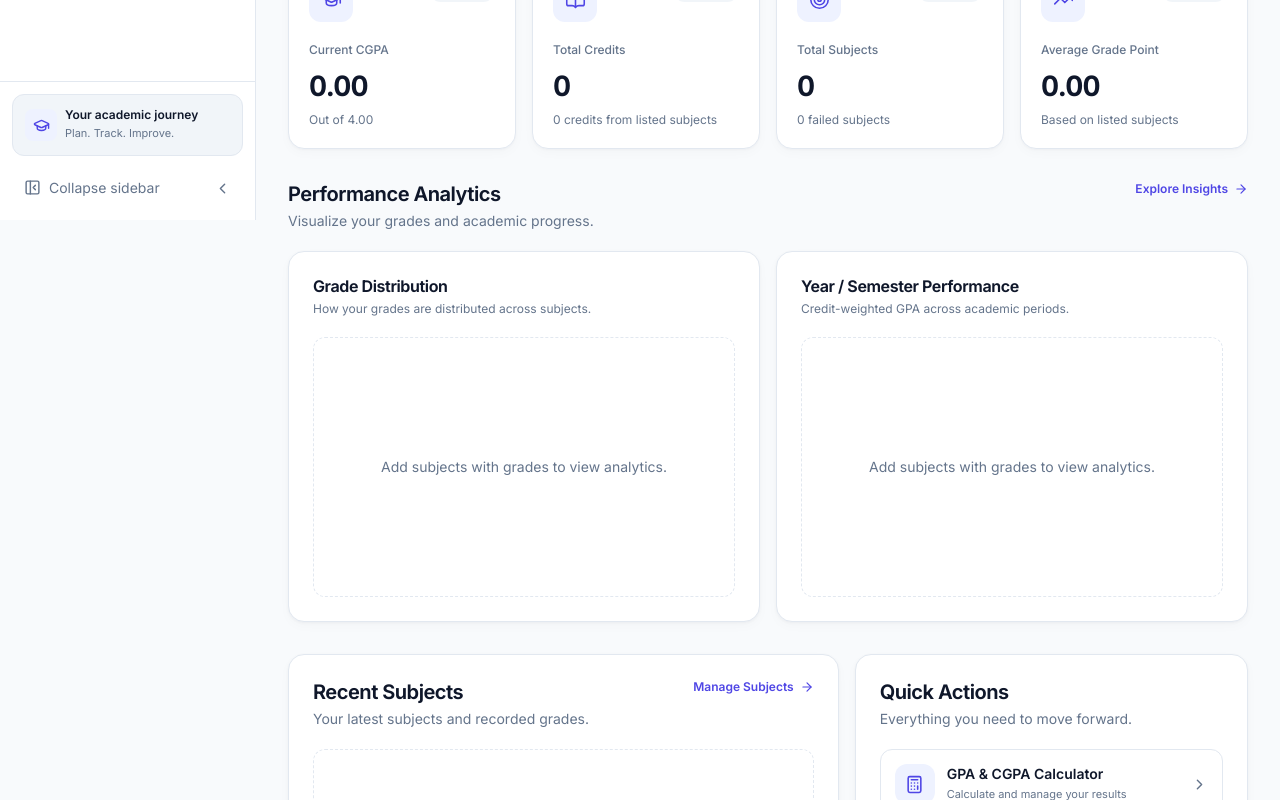
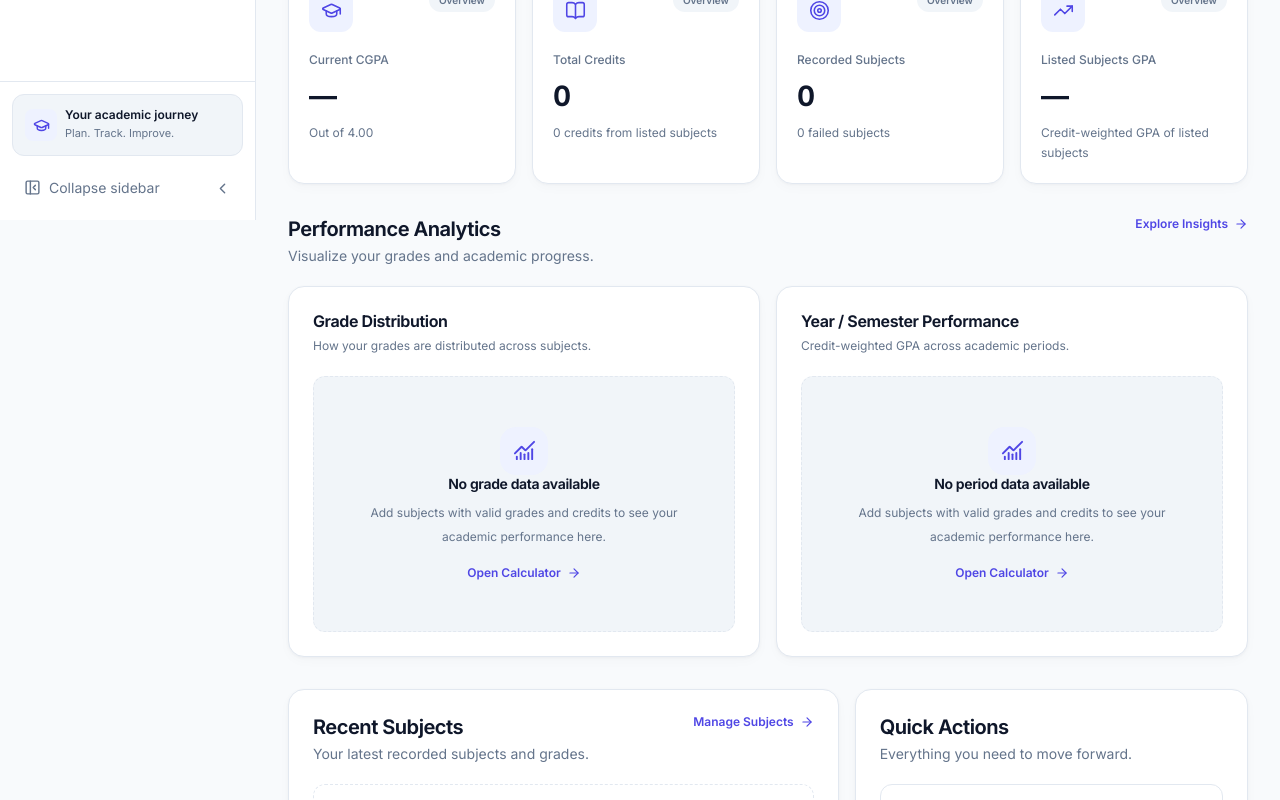
Before and after one commit to jonaedjoshim/GradePilot, a React (Vite) app: page / in a window 1280 px wide. Shown: the part 580-1380 px from the top of the page. Built offline with nearby package versions, Linux system fonts and the light colour scheme.

Commit message:
fix: improve dashboard statistics and empty states

```diff
--- a/src/pages/Dashboard.jsx
+++ b/src/pages/Dashboard.jsx
@@ -10,6 +10,8 @@ import {
   Sparkles,
   Target,
   TrendingUp,
+  AlertCircle,
+  CheckCircle2,
 } from "lucide-react";
 import { useAcademic } from "../hooks/useAcademic";
 import { GRADE_POINTS } from "../data/gradeData";
@@ -26,15 +28,16 @@ function formatNumber(value, digits = 2) {
 function SectionHeader({ title, description, action }) {
   return (
     <div className="flex flex-wrap items-start justify-between gap-3">
-      <div>
+      <div className="min-w-0">
         <h2
           className="text-base font-semibold sm:text-lg"
           style={{ color: "var(--gp-text)" }}
         >
           {title}
         </h2>
+
         <p
-          className="mt-1 text-xs sm:text-sm"
+          className="mt-1 text-xs leading-5 sm:text-sm"
           style={{ color: "var(--gp-text-muted)" }}
         >
           {description}
@@ -44,7 +47,7 @@ function SectionHeader({ title, description, action }) {
       {action && (
         <Link
           to={action.to}
-          className="inline-flex items-center gap-1.5 text-xs font-semibold transition-opacity hover:opacity-70"
+          className="inline-flex shrink-0 items-center gap-1.5 text-xs font-semibold transition-opacity hover:opacity-70"
           style={{ color: "var(--gp-primary)" }}
         >
           {action.label}
@@ -57,7 +60,7 @@ function SectionHeader({ title, description, action }) {
 
 function OverviewCard({ icon: Icon, label, value, detail, accent }) {
   return (
-    <div className="gp-card relative overflow-hidden p-5">
+    <div className="gp-card relative min-w-0 overflow-hidden p-5">
       <div className="flex items-start justify-between gap-3">
         <div
           className="flex size-11 shrink-0 items-center justify-center rounded-xl"
@@ -89,13 +92,16 @@ function OverviewCard({ icon: Icon, label, value, detail, accent }) {
         </p>
 
         <p
-          className="gp-tabular-nums mt-1.5 truncate text-[28px] font-bold tracking-tight"
+          className="gp-tabular-nums mt-1.5 text-[28px] font-bold tracking-tight break-words"
           style={{ color: "var(--gp-text)" }}
         >
           {value}
         </p>
 
-        <p className="mt-1 text-xs" style={{ color: "var(--gp-text-muted)" }}>
+        <p
+          className="mt-1 text-xs leading-5"
+          style={{ color: "var(--gp-text-muted)" }}
+        >
           {detail}
         </p>
       </div>
@@ -114,7 +120,10 @@ function ChartCard({ title, description, children }) {
           {title}
         </h3>
 
-        <p className="mt-1 text-xs" style={{ color: "var(--gp-text-muted)" }}>
+        <p
+          className="mt-1 text-xs leading-5"
+          style={{ color: "var(--gp-text-muted)" }}
+        >
           {description}
         </p>
       </div>
@@ -129,9 +138,7 @@ function QuickAction({ to, icon: Icon, title, description }) {
     <Link
       to={to}
       className="group flex min-w-0 items-center gap-3 rounded-xl border p-3.5 transition-colors hover:bg-[var(--gp-surface-2)]"
-      style={{
-        borderColor: "var(--gp-border)",
-      }}
+      style={{ borderColor: "var(--gp-border)" }}
     >
       <div
         className="flex size-10 shrink-0 items-center justify-center rounded-xl"
@@ -145,14 +152,14 @@ function QuickAction({ to, icon: Icon, title, description }) {
 
       <div className="min-w-0 flex-1">
         <p
-          className="truncate text-xs font-semibold sm:text-sm"
+          className="text-xs font-semibold sm:text-sm"
           style={{ color: "var(--gp-text)" }}
         >
           {title}
         </p>
 
         <p
-          className="mt-0.5 text-[11px]"
+          className="mt-0.5 text-[11px] leading-5"
           style={{ color: "var(--gp-text-muted)" }}
         >
           {description}
@@ -168,9 +175,103 @@ function QuickAction({ to, icon: Icon, title, description }) {
   );
 }
 
+function EmptyChart({ title }) {
+  return (
+    <div
+      className="flex min-h-64 flex-col items-center justify-center rounded-xl border border-dashed px-5 py-8 text-center"
+      style={{
+        borderColor: "var(--gp-border)",
+        background: "var(--gp-surface-2)",
+      }}
+    >
+      <div
+        className="flex size-12 items-center justify-center rounded-2xl"
+        style={{
+          background: "var(--gp-primary-bg)",
+          color: "var(--gp-primary)",
+        }}
+      >
+        <ChartNoAxesCombined size={23} />
+      </div>
+
+      <h4
+        className="mt-4 text-sm font-semibold"
+        style={{ color: "var(--gp-text)" }}
+      >
+        {title}
+      </h4>
+
+      <p
+        className="mt-2 max-w-xs text-xs leading-6"
+        style={{ color: "var(--gp-text-muted)" }}
+      >
+        Add subjects with valid grades and credits to see your academic
+        performance here.
+      </p>
+
+      <Link
+        to="/calculator"
+        className="mt-4 inline-flex items-center gap-1.5 text-xs font-semibold"
+        style={{ color: "var(--gp-primary)" }}
+      >
+        Open Calculator
+        <ArrowRight size={14} />
+      </Link>
+    </div>
+  );
+}
+
+function AcademicStatus({ failedSubjects, subjectCount }) {
+  if (subjectCount === 0) return null;
+
+  const hasFailures = failedSubjects > 0;
+
+  return (
+    <div
+      className="flex items-start gap-3 rounded-xl border p-4"
+      style={{
+        background: "var(--gp-surface-2)",
+        borderColor: "var(--gp-border)",
+      }}
+    >
+      <div
+        className="flex size-9 shrink-0 items-center justify-center rounded-xl"
+        style={{
+          background: hasFailures ? "#fef2f2" : "#ecfdf5",
+          color: hasFailures ? "#dc2626" : "#059669",
+        }}
+      >
+        {hasFailures ? <AlertCircle size={19} /> : <CheckCircle2 size={19} />}
+      </div>
+
+      <div className="min-w-0">
+        <h3
+          className="text-sm font-semibold"
+          style={{ color: "var(--gp-text)" }}
+        >
+          {hasFailures
+            ? "Subjects that need attention"
+            : "Your recorded subjects are on track"}
+        </h3>
+
+        <p
+          className="mt-1 text-xs leading-6"
+          style={{ color: "var(--gp-text-muted)" }}
+        >
+          {hasFailures
+            ? `${failedSubjects} ${
+                failedSubjects === 1 ? "subject has" : "subjects have"
+              } a failing grade. Review your results and explore possible improvement scenarios.`
+            : "No failing grades were found in your recorded subjects. Keep tracking your results to monitor your progress."}
+        </p>
+      </div>
+    </div>
+  );
+}
+
 export default function Dashboard() {
   const { state, computed } = useAcademic();
-  const { subjects } = state;
+  const { subjects, previousCGPA, previousCredits } = state;
   const { cgpa, totalCredits } = computed;
 
   const validSubjects = Array.isArray(subjects)
@@ -178,55 +279,75 @@ export default function Dashboard() {
         (subject) =>
           subject?.name?.trim() &&
           Object.hasOwn(GRADE_POINTS, subject.grade) &&
+          Number.isFinite(Number(subject.credit)) &&
           Number(subject.credit) > 0,
       )
     : [];
 
-  const averageGpa =
-    validSubjects.length > 0
-      ? validSubjects.reduce(
-          (sum, subject) => sum + GRADE_POINTS[subject.grade],
-          0,
-        ) / validSubjects.length
-      : 0;
+  const subjectCount = validSubjects.length;
 
   const completedCredits = validSubjects.reduce(
     (sum, subject) => sum + Number(subject.credit),
     0,
   );
 
+  const totalGradePoints = validSubjects.reduce(
+    (sum, subject) =>
+      sum + GRADE_POINTS[subject.grade] * Number(subject.credit),
+    0,
+  );
+
+  const semesterGpa =
+    completedCredits > 0 ? totalGradePoints / completedCredits : 0;
+
   const failedSubjects = validSubjects.filter(
     (subject) => subject.grade === "F",
   ).length;
 
+  const previousCreditCount = Number(previousCredits);
+  const previousGpaValue = Number(previousCGPA);
+
+  const hasPreviousRecords =
+    previousCGPA !== "" &&
+    previousCredits !== "" &&
+    Number.isFinite(previousCreditCount) &&
+    Number.isFinite(previousGpaValue) &&
+    previousCreditCount > 0 &&
+    previousGpaValue >= 0 &&
+    previousGpaValue <= 4;
+
+  const hasAcademicData = subjectCount > 0 || hasPreviousRecords;
+
   const recentSubjects = validSubjects.slice(-5).reverse();
-
-  const hasAcademicData = validSubjects.length > 0;
 
   const stats = [
     {
       icon: GraduationCap,
       label: "Current CGPA",
-      value: formatNumber(cgpa),
+      value: hasAcademicData ? formatNumber(cgpa) : "—",
       detail: "Out of 4.00",
     },
     {
       icon: BookOpen,
       label: "Total Credits",
-      value: formatNumber(totalCredits, 0),
-      detail: `${completedCredits} credits from listed subjects`,
+      value: hasAcademicData ? formatNumber(totalCredits, 0) : "0",
+      detail: hasPreviousRecords
+        ? `${formatNumber(previousCreditCount, 0)} previous + ${formatNumber(completedCredits, 0)} listed`
+        : `${formatNumber(completedCredits, 0)} credits from listed subjects`,
     },
     {
       icon: Target,
-      label: "Total Subjects",
-      value: validSubjects.length,
-      detail: `${failedSubjects} failed subjects`,
+      label: "Recorded Subjects",
+      value: subjectCount,
+      detail: `${failedSubjects} failed ${
+        failedSubjects === 1 ? "subject" : "subjects"
+      }`,
     },
     {
       icon: TrendingUp,
-      label: "Average Grade Point",
-      value: formatNumber(averageGpa),
-      detail: "Based on listed subjects",
+      label: "Listed Subjects GPA",
+      value: subjectCount > 0 ? formatNumber(semesterGpa) : "—",
+      detail: "Credit-weighted GPA of listed subjects",
     },
   ];
 
@@ -301,7 +422,7 @@ export default function Dashboard() {
             </h3>
 
             <p
-              className="mt-3 text-sm leading-relaxed"
+              className="mt-3 text-sm leading-7"
               style={{ color: "var(--gp-text-muted)" }}
             >
               Add your subjects, credits, and grades to calculate your GPA or
@@ -329,6 +450,13 @@ export default function Dashboard() {
         ))}
       </section>
 
+      {subjectCount > 0 && (
+        <AcademicStatus
+          failedSubjects={failedSubjects}
+          subjectCount={subjectCount}
+        />
+      )}
+
       <section className="space-y-5">
         <SectionHeader
           title="Performance Analytics"
@@ -344,14 +472,22 @@ export default function Dashboard() {
             title="Grade Distribution"
             description="How your grades are distributed across subjects."
           >
-            <GradeDistributionChart subjects={validSubjects} />
+            {subjectCount > 0 ? (
+              <GradeDistributionChart subjects={validSubjects} />
+            ) : (
+              <EmptyChart title="No grade data available" />
+            )}
           </ChartCard>
 
           <ChartCard
             title="Year / Semester Performance"
             description="Credit-weighted GPA across academic periods."
           >
-            <YearSemesterChart subjects={validSubjects} />
+            {subjectCount > 0 ? (
+              <YearSemesterChart subjects={validSubjects} />
+            ) : (
+              <EmptyChart title="No period data available" />
+            )}
           </ChartCard>
         </div>
       </section>
@@ -360,7 +496,7 @@ export default function Dashboard() {
         <div className="gp-card min-w-0 p-5 sm:p-6">
           <SectionHeader
             title="Recent Subjects"
-            description="Your latest subjects and recorded grades."
+            description="Your latest recorded subjects and grades."
             action={{
               to: "/calculator",
               label: "Manage Subjects",
@@ -388,6 +524,7 @@ export default function Dashboard() {
                   <div className="min-w-0 flex-1">
                     <p
                       className="truncate text-xs font-semibold sm:text-sm"
+                      title={subject.name}
                       style={{ color: "var(--gp-text)" }}
                     >
                       {subject.name}
@@ -423,7 +560,7 @@ export default function Dashboard() {
               </p>
 
               <p
-                className="mt-1 text-xs"
+                className="mt-1 text-xs leading-6"
                 style={{ color: "var(--gp-text-muted)" }}
               >
                 Add your first subject using the calculator.
```
